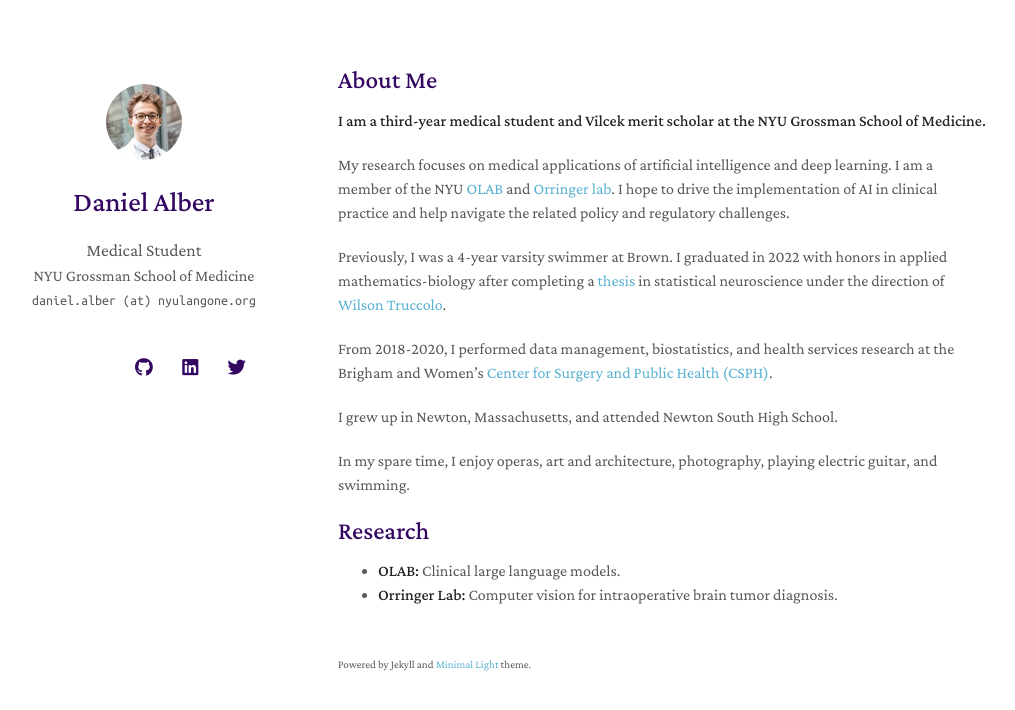
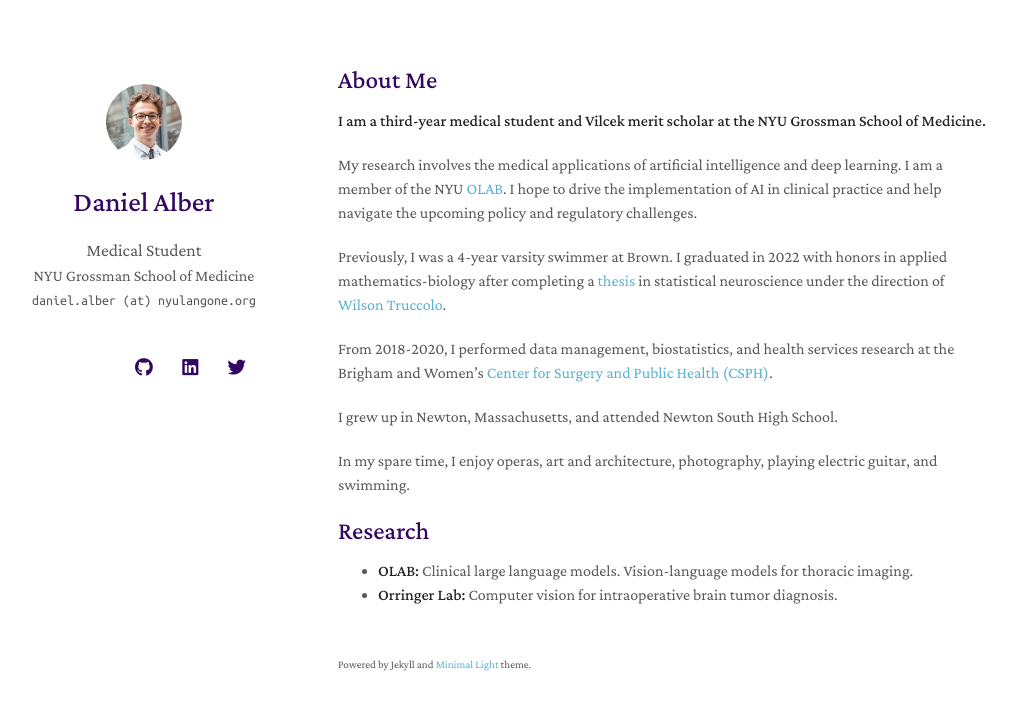
Before and after one commit to danalber/danalber.github.io, a Jekyll site: the page built from index.md, in a window 1280 px wide. Shown: the top 710 px of the page, without its empty margins (132-1147 px from the left). Built offline with Jekyll 4.4.1, drawn with Linux system fonts in a browser that asks for light colours; nearby versions of some CDN libraries; a style sheet for code colours, icons or effects is not loaded; our own code applies the rules of GitHub Pages for plain Markdown files.

Commit message:
Update index.md

```diff
--- a/index.md
+++ b/index.md
@@ -6,7 +6,7 @@ layout: homepage
 
 **I am a third-year medical student and Vilcek merit scholar at the NYU Grossman School of Medicine.**
 
-My research focuses on medical applications of artificial intelligence and deep learning. I am a member of the NYU [OLAB](https://www.nyuolab.org/) and [Orringer lab](https://twitter.com/danorringermd). I hope to drive the implementation of AI in clinical practice and help navigate the related policy and regulatory challenges.
+My research involves the medical applications of artificial intelligence and deep learning. I am a member of the NYU [OLAB](https://www.nyuolab.org/). I hope to drive the implementation of AI in clinical practice and help navigate the upcoming policy and regulatory challenges.
 
 Previously, I was a 4-year varsity swimmer at Brown. I graduated in 2022 with honors in applied mathematics-biology after completing a [thesis](./assets/alber_thesis_final.pdf) in statistical neuroscience under the direction of [Wilson Truccolo](https://www.truccololab.com/).
 
@@ -18,5 +18,5 @@ In my spare time, I enjoy operas, art and architecture, photography, playing ele
 
 ## Research
 
-- **OLAB:** Clinical large language models.
+- **OLAB:** Clinical large language models. Vision-language models for thoracic imaging.
 - **Orringer Lab:** Computer vision for intraoperative brain tumor diagnosis.
```
